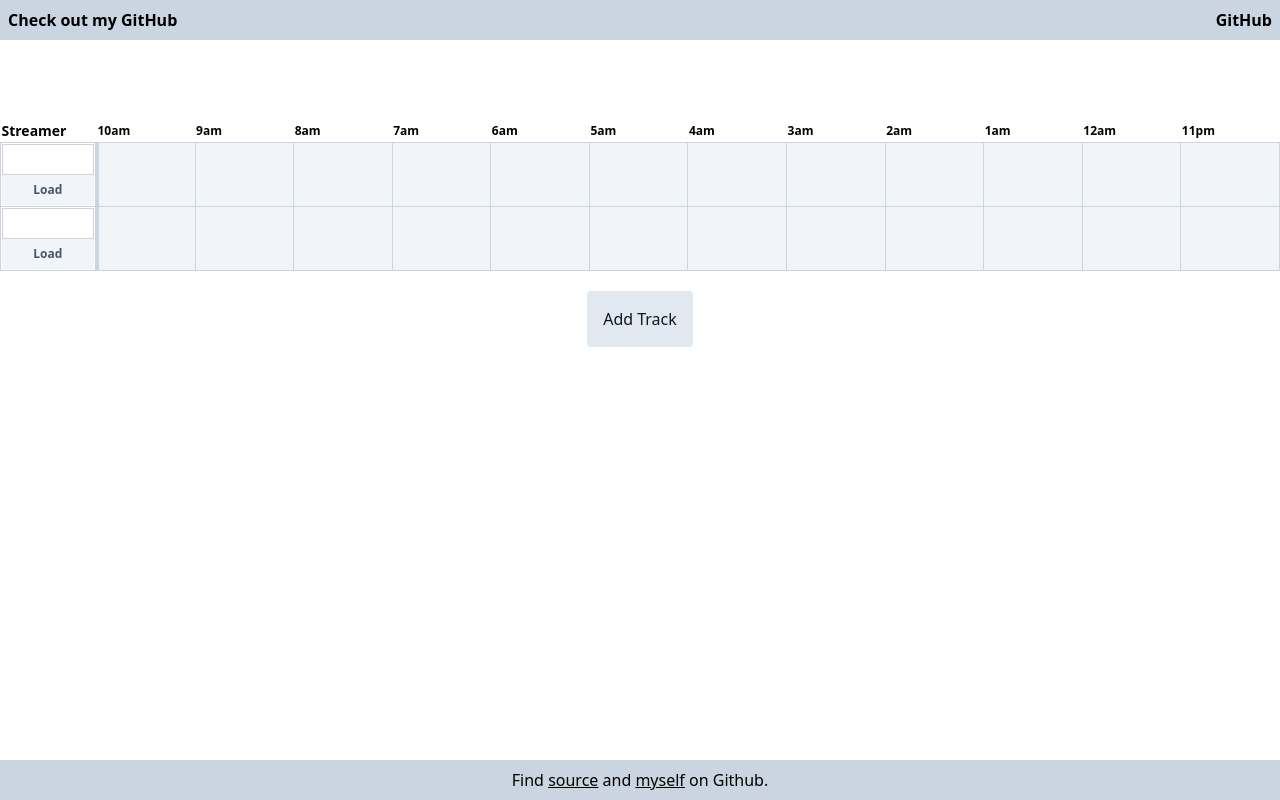
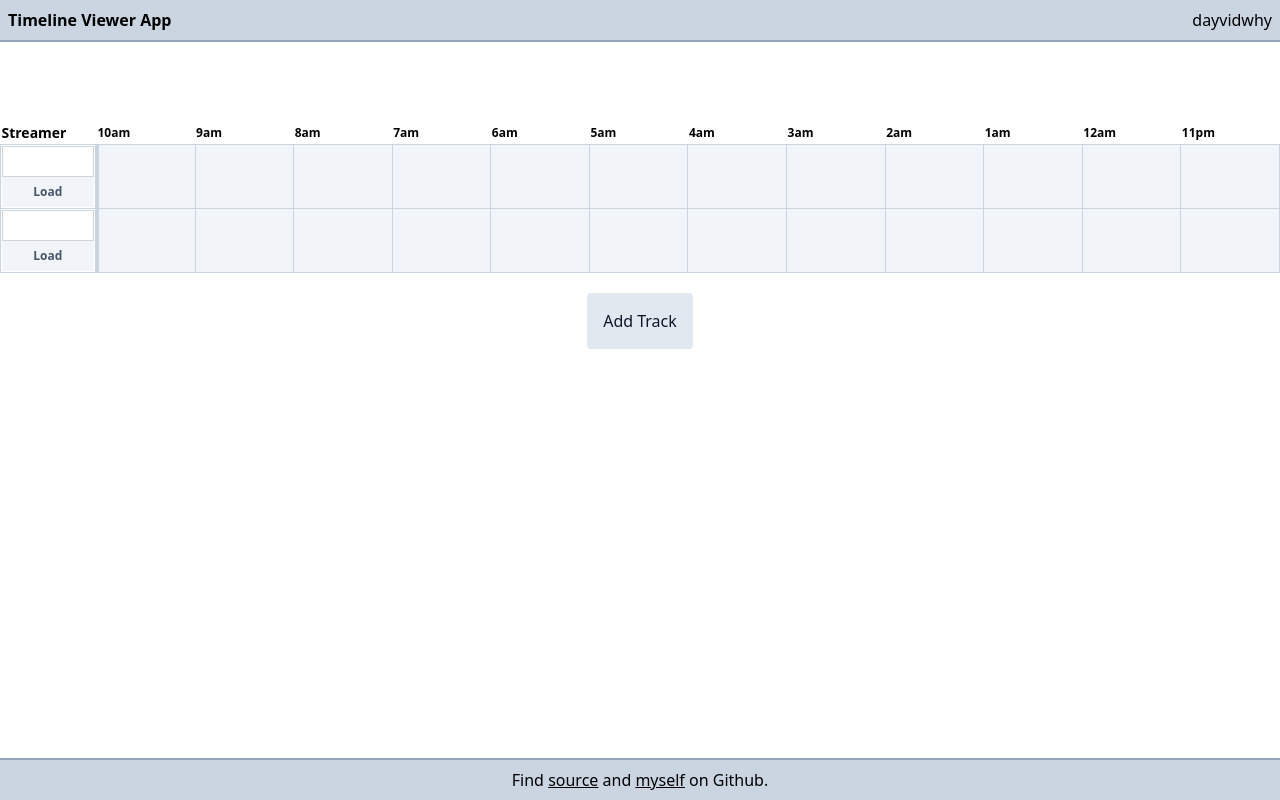
Before and after one commit to dayvidwhy/timeline-viewer, a React (Vite) app in the folder apps/timeline-viewer-app/: page / in a window 1280 px wide. Built offline with nearby package versions, Linux system fonts and the light colour scheme.

Commit message:
Further styles.

```diff
--- a/apps/timeline-viewer-app/src/partials/Footer.jsx
+++ b/apps/timeline-viewer-app/src/partials/Footer.jsx
@@ -4,6 +4,8 @@ export const Footer = () => {
             flex
             justify-center
             bg-slate-300
+            border-slate-400
+            border-t-2
             p-2
         ">
             <p>
--- a/apps/timeline-viewer-app/src/partials/Header.jsx
+++ b/apps/timeline-viewer-app/src/partials/Header.jsx
@@ -6,14 +6,14 @@ export const Header = () => {
             bg-slate-300
             p-2
             mb-20
+            border-slate-400
+            border-b-2
         ">
             <p className="font-bold">
-                Check out my <a href="https://dayvidwhy.github.io">
-                    GitHub
-                </a>
+                Timeline Viewer App
             </p>
-            <p className="font-bold">
-                GitHub
+            <p>
+                dayvidwhy
             </p>
         </div>
     );
```
